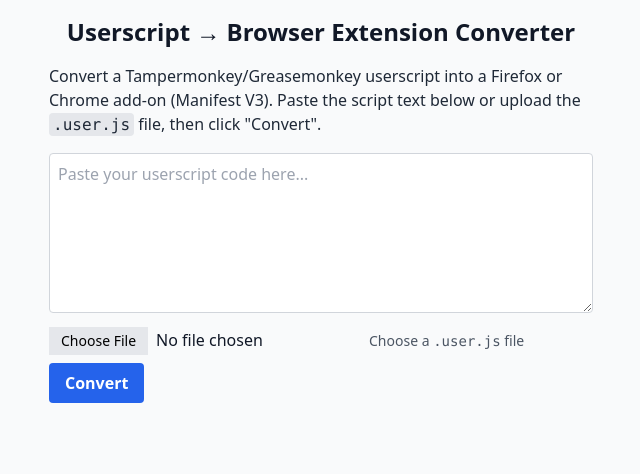
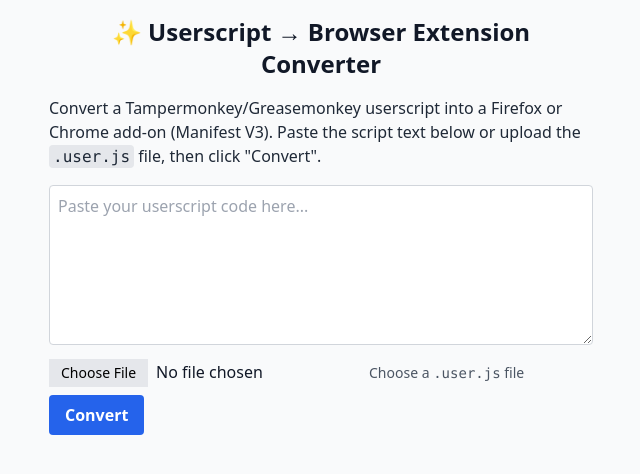
Before and after one commit to HRussellZFAC023/UserScript-Compiler, a React (Vite) app: page / in a window 1280 px wide. Shown: the top 474 px of the page, without its empty margins (319-959 px from the left). Built offline with nearby package versions, Linux system fonts and the light colour scheme.

Commit message:
Update header text with emoji

```diff
--- a/src/App.jsx
+++ b/src/App.jsx
@@ -36,7 +36,7 @@
   return (
     <div className="p-4 max-w-xl mx-auto">
       <h1 className="text-2xl font-bold mb-4 text-center">
-        Userscript → Browser Extension Converter
+        ✨ Userscript → Browser Extension Converter
       </h1>
       <p className="mb-4 text-gray-800">
         Convert a Tampermonkey/Greasemonkey userscript into a Firefox or Chrome add-on (Manifest V3).
```
